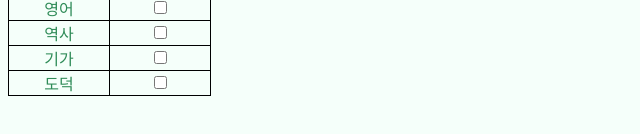
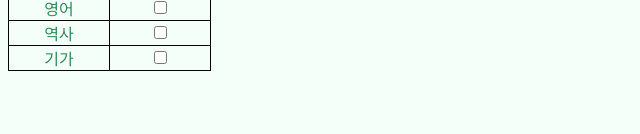
Before and after one commit to HeonwooShin/Study, a plain HTML site: page index.html in a window 1280 px wide. Shown: the part 206-340 px from the top of the page, without its empty margins (0-640 px from the left). Drawn offline with Linux system fonts and the light colour scheme.

Commit message:
Update index.html

```diff
--- a/index.html
+++ b/index.html
@@ -43,11 +43,6 @@
             <td>기가</td>
             <td><input type="checkbox"></td>
         </tr>
-        <tr>
-            <td>도덕</td>
-            <td><input type="checkbox"></td>
-        </tr>
-
     </table>
 
 </body>
```
